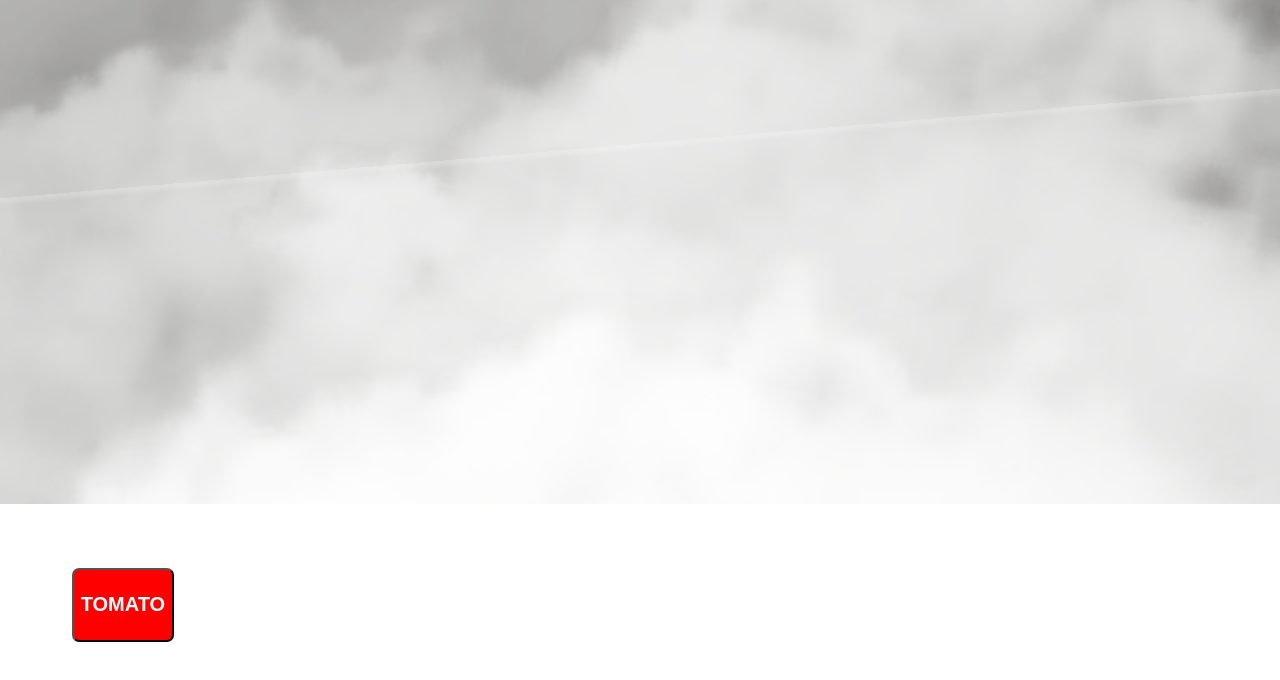
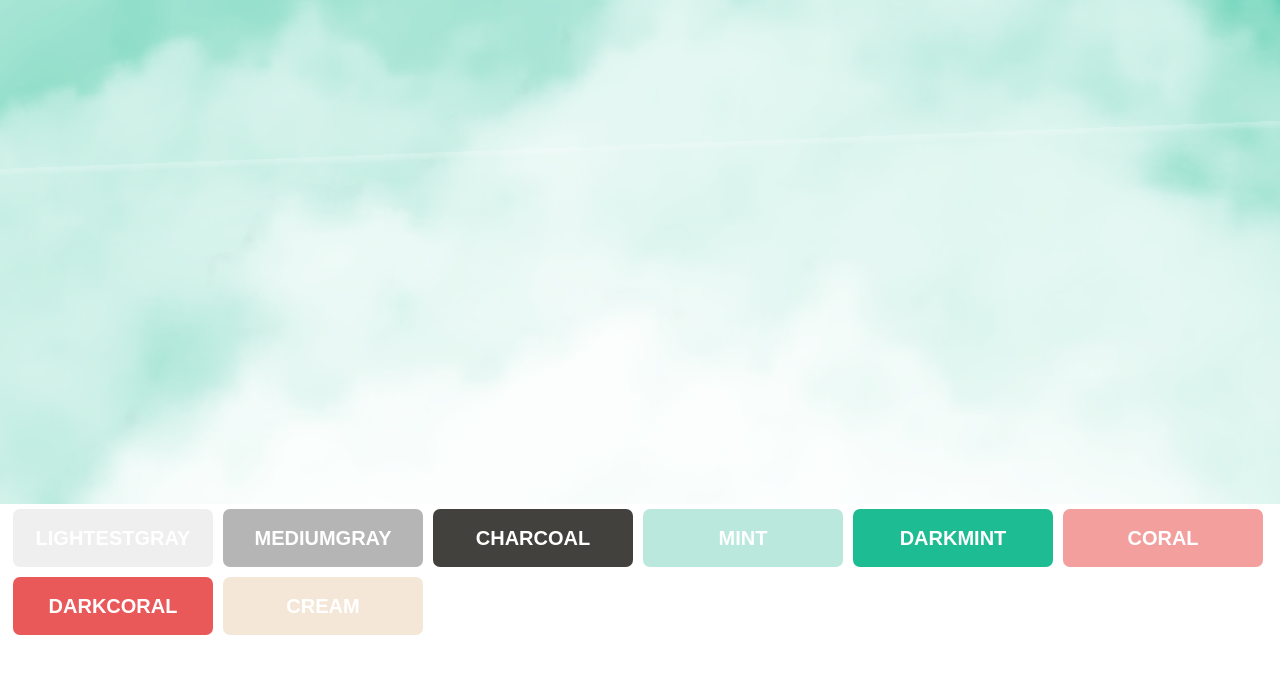
Before and after one commit to theothermelissa/Where-Theres-Smoke, a React app: page / in a window 1280 px wide. Shown: the top 680 px of the page. Built offline with nearby package versions, Linux system fonts and the light colour scheme; the HTML template or start-up script is replaced by a standard one.

Commit message:
Adds nonfunctional color buttons

```diff
--- a/package.json
+++ b/package.json
@@ -28,6 +28,7 @@
     "webpack-dev-server": "^3.2.1"
   },
   "dependencies": {
+    "lodash": "^4.17.11",
     "react": "^16.8.4",
     "react-dom": "^16.8.4",
     "styled-components": "^4.1.3"
--- a/src/components/BodyContent.js
+++ b/src/components/BodyContent.js
@@ -2,9 +2,11 @@ import React from "react";
 import styled, { keyframes } from "styled-components";
 import smoke from "../images/smoke.png";
 import { SpinLeft, SpinRight, Extraslow, Slow, Medium, Fast, Extrafast } from "./Spins";
-import { lightestgray, mediumgray, charcoal, mint, darkmint, coral, darkcoral, cream, GrayGradient, MintGradient, CoralGradient } from "./Colors";
 import ButtonList from "./ColorButtons/ButtonList";
 import Button from "./ColorButtons/Button";
+import colors from "./colorsForButtons";
+
+const { lightestgray, mediumgray, charcoal, mint, darkmint, coral, darkcoral, cream } = colors;
 
 
 
@@ -24,7 +26,7 @@ const SmokeBackground = styled.div`
   /* align-items: center; */
   /* justify-content: center; */
   overflow: hidden;
-  background: ${charcoal};
+  background: ${darkmint};
   `;
 
 const BackImage = styled.img`
@@ -81,8 +83,8 @@ const BodyContent = () => (
       <FrontImage src={smoke} alt="Smoke" />
       <BottomImage src={smoke} alt="Smoke" />
     </SmokeBackground>
-    {/* <ButtonList /> */}
-      <Button />
+    <ButtonList />
+      {/* <Button name="Mint" color='#1EBC93' /> */}
   </BodyContainer>
   );
 
--- a/src/components/ColorButtons/Button.js
+++ b/src/components/ColorButtons/Button.js
@@ -1,5 +1,6 @@
 import React from "react";
 import styled from "styled-components";
+
 
 
 // const ButtonContainer = styled.div`
@@ -17,18 +18,19 @@ const ColorName = styled.h2`
   `;
 
 const ColorButton = styled.button`
-  display: block;
-  margin: 5vw;
-  padding: .5em;
+  margin: 5px;
+  min-width: 200px;
+  border: 0;
   border-radius: 7px;
-  background-color: red;
+  background-color: ${ ({color}) => color };
+
   `;
 
-const Button = () => (
+const Button = ({ name, hexValue }) => (
   // <ButtonContainer>
-    <ColorButton>
+    <ColorButton color={hexValue}>
       <ColorName>
-        Tomato
+        {name}
       </ColorName>
     </ColorButton>
   // </ButtonContainer>
--- a/src/components/ColorButtons/ButtonList.js
+++ b/src/components/ColorButtons/ButtonList.js
@@ -1,12 +1,16 @@
 import React from "react";
 import styled from "styled-components";
-import { lightestgray, mediumgray, charcoal, mint, darkmint, coral, darkcoral, cream, GrayGradient, MintGradient, CoralGradient } from "../Colors";
 import Button from './Button';
+import colors from "../colorsForButtons";
+import _ from "lodash";
 
-const ButtonHolder = styled.section`
-  display: flex;
-  flex-flow: row wrap;
-  width: 100%;
+// const { lightestgray, mediumgray, charcoal, mint, darkmint, coral, darkcoral, cream } = colors;
+
+const ButtonContainer = styled.span`
+  /* display: flex; */
+  flex-direction: row;
+  /* width: 100%; */
+  margin: 0;
   align-items: center;
   justify-content: center;
   `;
@@ -14,11 +18,20 @@ const ButtonHolder = styled.section`
 
 
 
-const ButtonList = () => (
-  <ButtonHolder>
-    <Button />
-  </ButtonHolder>
+const ButtonList = () => {
+return (
+  <ButtonContainer> {
+    _.toPairs(colors).map( foo => (
+        <Button key={foo[1]} name={foo[0]} hexValue={foo[1]} />
+    ))
+  }</ButtonContainer>
+)}
 
-  );
+
+
+  // <ButtonHolder>
+  //   <Button />
+  // </ButtonHolder>
+
 
 export default ButtonList;
--- a/src/components/Colors.js
+++ b/src/components/Colors.js
@@ -11,4 +11,5 @@ export const MintGradient = "linear-gradient(${mint}, ${lightmint}, white)";
 export const CoralGradient = "linear-gradient(${coral}, ${lightcoral}, white)";
 
 
+
 // lightestgray, mediumgray, charcoal, mint, lightmint, coral, lightcoral, cream, GrayGradient, MintGradient, CoralGradient
--- /dev/null
+++ b/src/components/colorsForButtons.js
@@ -0,0 +1,10 @@
+export default {
+  lightestgray: '#EFEFEF',
+  mediumgray: '#B5B5B5',
+  charcoal: '#42413E',
+  mint: '#BAE8DD',
+  darkmint: '#1EBC93',
+  coral: '#F29F9E',
+  darkcoral: '#EA5959',
+  cream: '#F4E7D7',
+}
```
